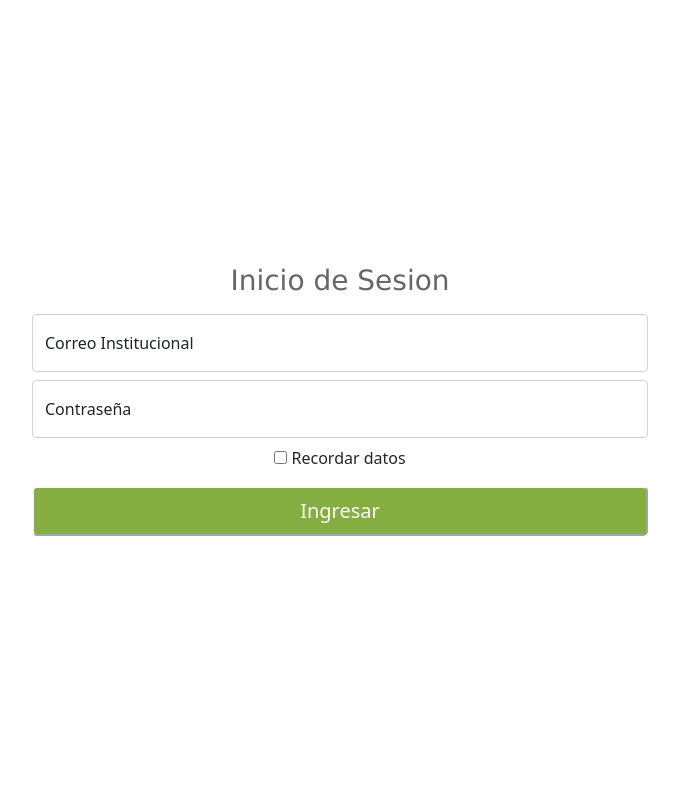
After one commit to checho2001/GAIA-MCUB, a Django app: template templates/login.html in a window 1280 px wide. The commit adds this page. Shown: the whole page, without its empty margins (300-979 px from the left). Run offline with Django 4.2, Linux system fonts and the light colour scheme; the template is opened without the code that fills it, so the values that code supplies are empty.

Commit message:
Login corregido
a

```diff
--- a/static/css/style1.css
+++ b/static/css/style1.css
@@ -24,7 +24,7 @@ footer{
     flex-direction: column;
 }
 .header{
-    background-color: #008776;
+    background-color: #84ae40;
     width: 100%;
     opacity: initial;
     outline: 0;
@@ -34,3 +34,18 @@ nav-link{
     font-size: 18;
     color: #666;
 }
+.body-login {
+    display: flex;
+    align-items: center;
+    padding-top: 40px;
+    padding-bottom: 40px;
+    background-color: #f5f5f5;
+  }
+  .forms-login {
+    max-width: 500px;
+    padding: 15px;
+  }
+  .btn-login
+  {
+    background-color: #84ae40;
+  }
--- /dev/null
+++ b/templates/login.html
@@ -0,0 +1,37 @@
+<!DOCTYPE html>
+<html>
+<head>
+    <meta charset="utf-8">
+    <title>Login</title>
+    <link rel="stylesheet" href="../static/css/style1.css" media="screen">
+    <link rel="stylesheet" href="../static/fonts/linearicons/style.css" media="screen">
+    <link rel="stylesheet" href="../static/css/bootstrap.min.css" >
+    <script type="text/javascript" src="../static/js/bootstrap.bundle.min.js"> </script>
+</head>
+
+<body class="m-0 vh-100 row  text-center align-items-center justify-content-center">
+
+<div class="forms-login col-6">
+  <form class="form-signin w-100 m-auto">
+    <h1 class="h3 mb-3 fw-normal">Inicio de Sesion</h1>
+
+    <div class="form-floating ">
+      <input type="email" class="h3 form-control h3" id="correo" placeholder="@unbosque.edu.co">
+      <label for="floatingInput">Correo Institucional</label>
+    </div>
+    <div class="form-floating text-center">
+      <input type="password" class=" h3 form-control h3" id="password" placeholder="Contraseña">
+      <label for="floatingPassword">Contraseña</label>
+    </div>
+
+    <div class="checkbox mb-3">
+      <label>
+        <input type="checkbox" value="remember-me"> Recordar datos
+      </label>
+    </div>
+    <button class="btn-login w-100 btn-lg border-light text-light " type="submit">Ingresar</button>
+
+  </form>
+  </div>
+
+</body>
```
